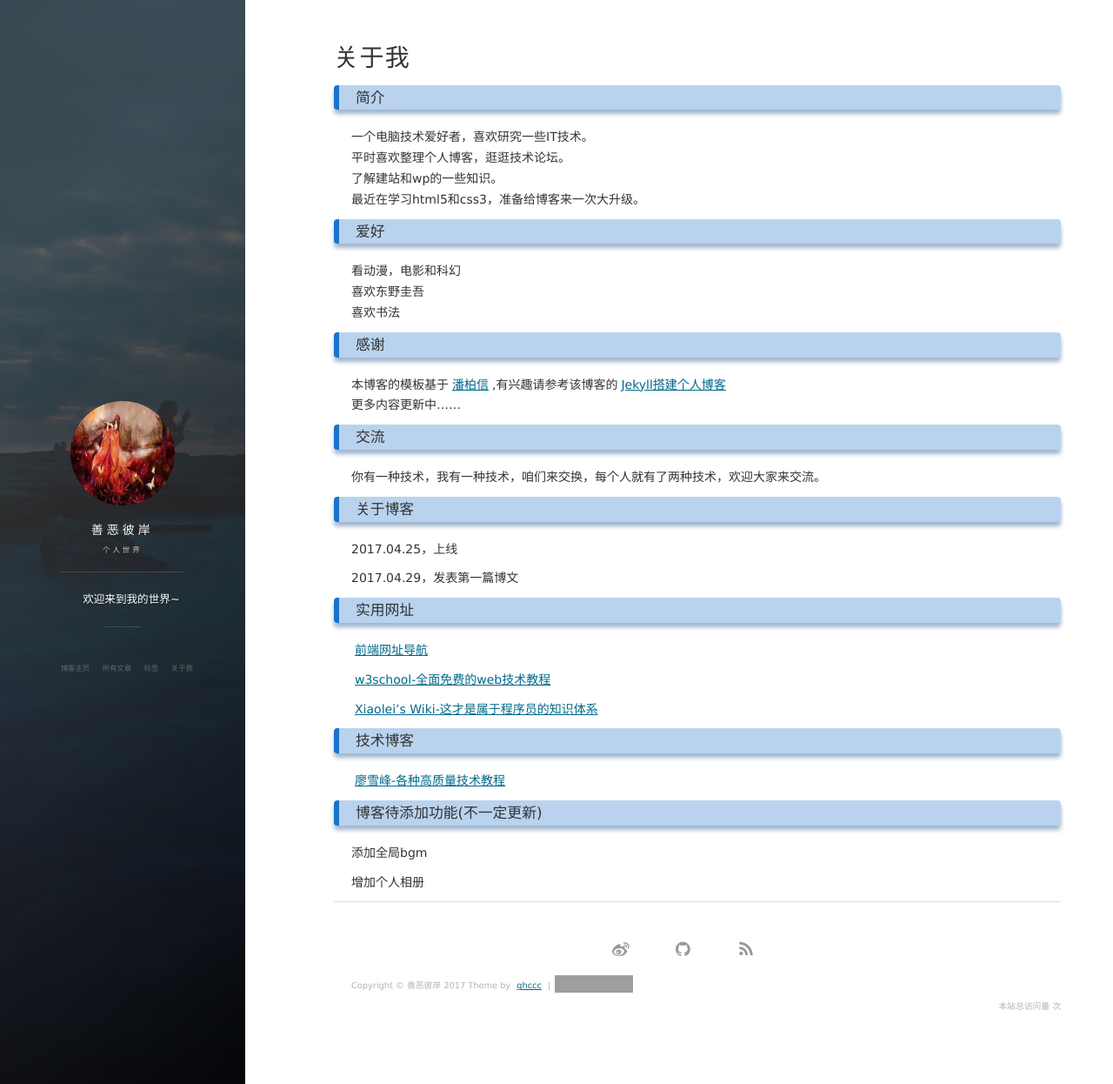
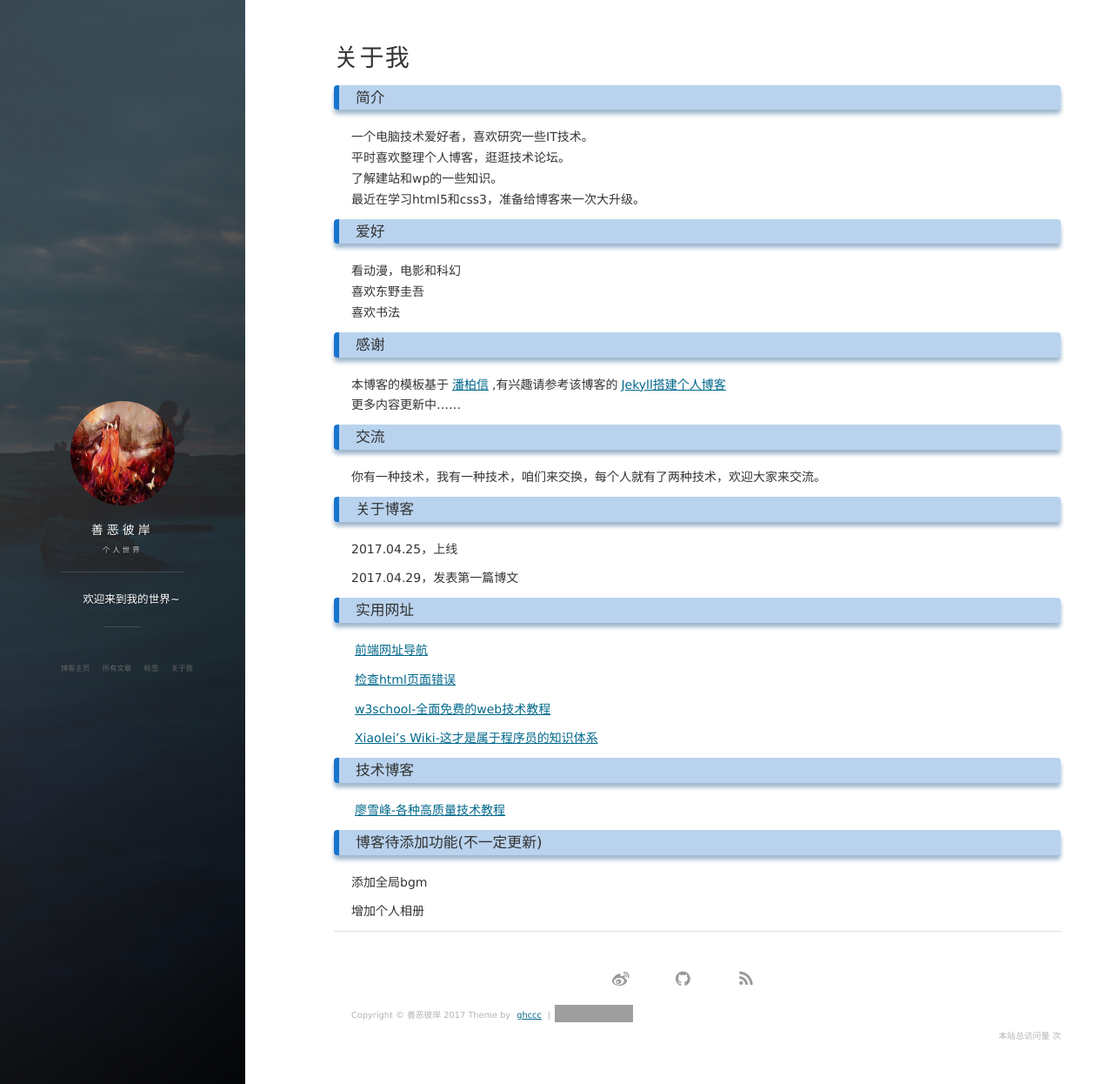
Before and after one commit to ghccc/ghccc.github.io, a Jekyll site: the page built from about.md, in a window 1280 px wide and 1246 px high. Shown: the whole window at 87% size. Built offline with Jekyll 4.4.1, drawn with Linux system fonts in a browser that asks for light colours; nearby versions of some CDN libraries; comment, search, counter and statistics services are not loaded; grey boxes are pictures that could not be loaded.

Commit message:
add validator

```diff
--- a/about.md
+++ b/about.md
@@ -34,6 +34,8 @@ title: 关于我
 
 [前端网址导航](http://nav.templatesy.com/)
 
+[检查html页面错误](https://validator.w3.org)
+
 [w3school-全面免费的web技术教程](http://www.w3school.com.cn/)
 
 [Xiaolei's Wiki-这才是属于程序员的知识体系](http://wiki.xiaolei.tech/#!index.md)
```
